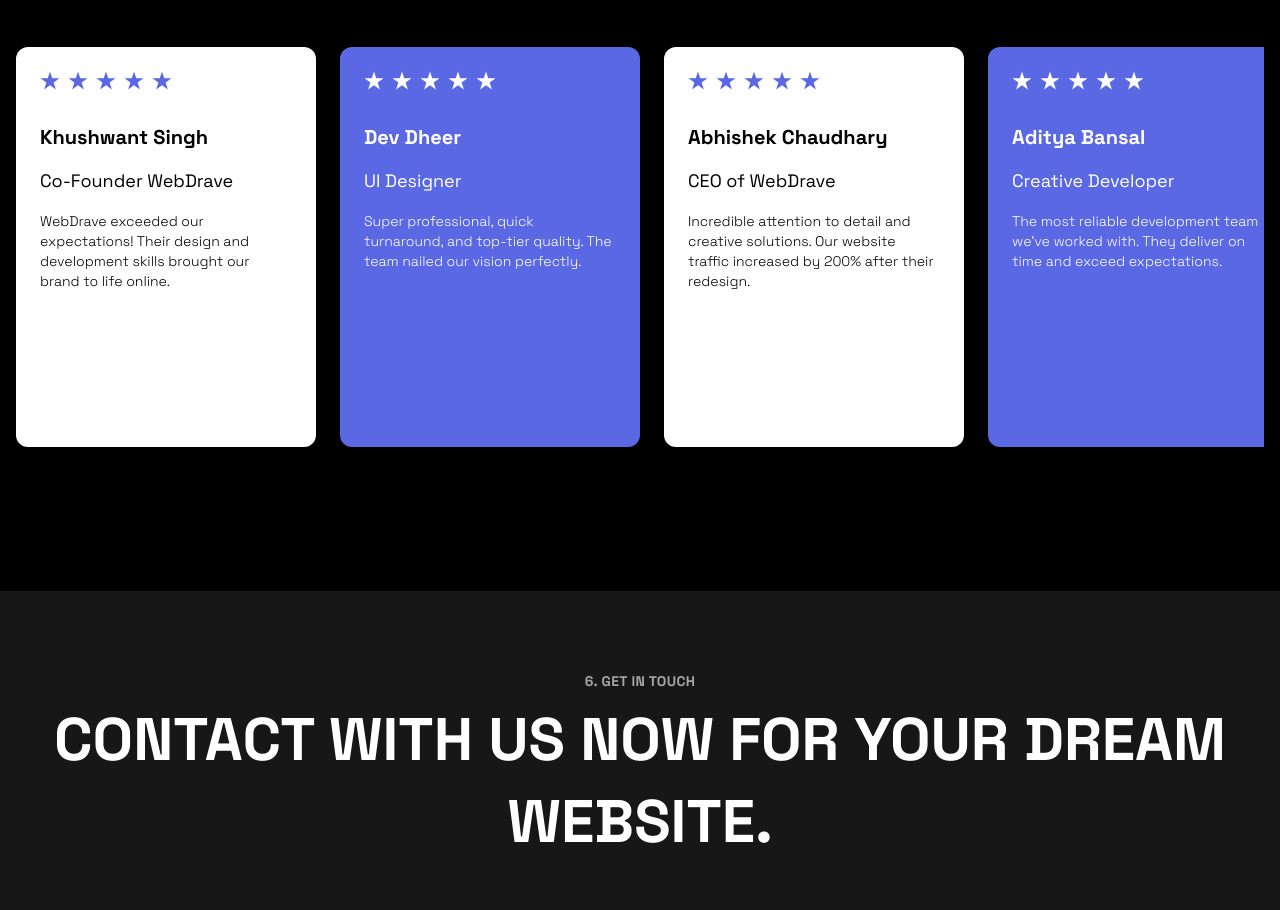
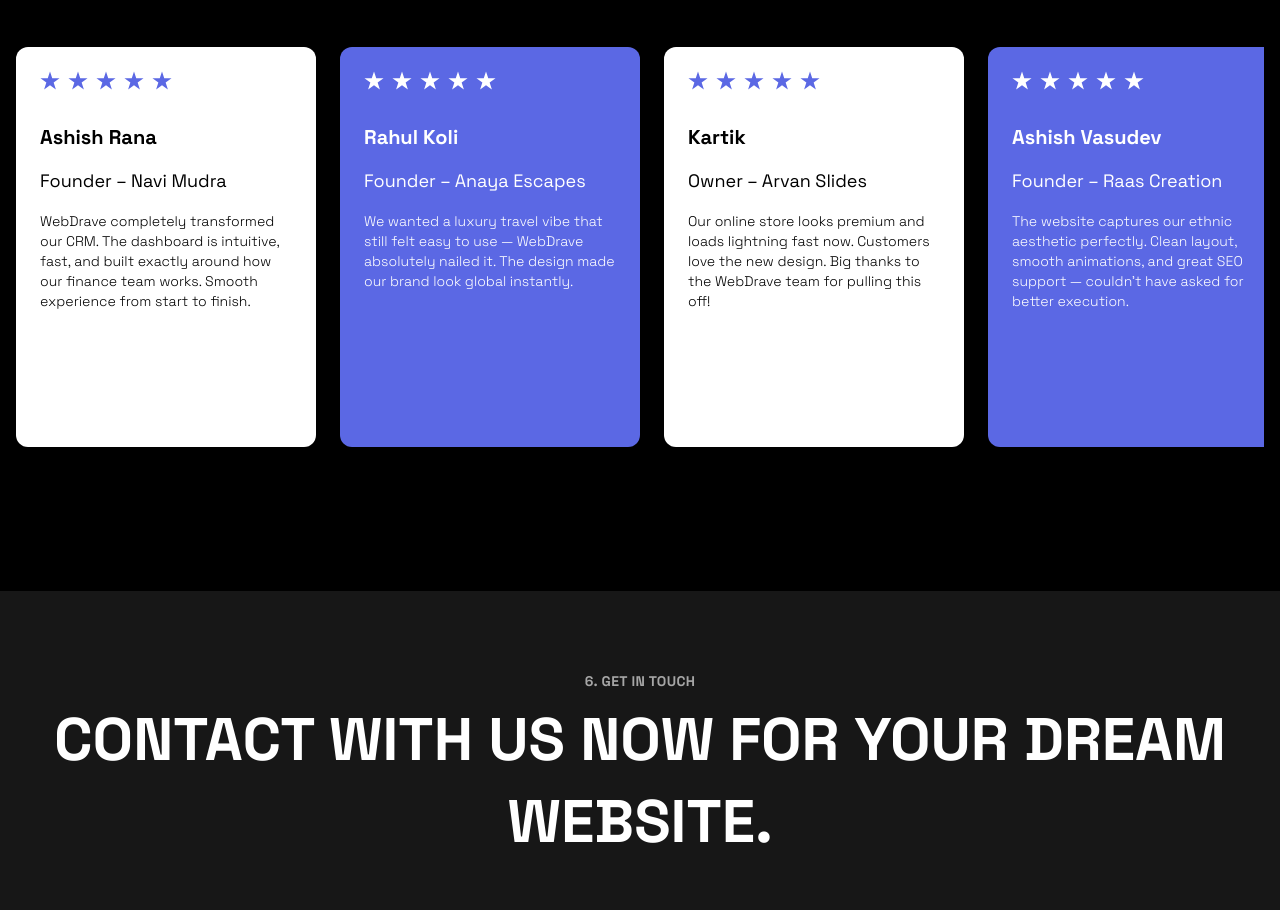
Before and after one commit to AbhishekChoudharyy/Webdrave-SkillsVarz-main, a React (Vite) app: page / in a window 1280 px wide. Shown: the part 8076-8986 px from the top of the page. Built offline with nearby package versions, Linux system fonts and the light colour scheme; a web font is replaced by a local one.

Commit message:
testimonials added

```diff
--- a/src/components/Testimonials.jsx
+++ b/src/components/Testimonials.jsx
@@ -4,49 +4,50 @@ const Testimonials = () => {
     const testimonials = [
 {
     id: 1,
-            name: "Khushwant Singh",
-            role: "Co-Founder WebDrave",
-            text: "WebDrave exceeded our expectations! Their design and development skills brought our brand to life online.",
+    name: "Ashish Rana",
+    role: "Founder – Navi Mudra",
+    text: "WebDrave completely transformed our CRM. The dashboard is intuitive, fast, and built exactly around how our finance team works. Smooth experience from start to finish.",
     bgColor: "bg-white",
     textColor: "text-black",
     starColor: "#5B68E4",
 },
 {
     id: 2,
-            name: "Dev Dheer",
-            role: "UI Designer",
-            text: "Super professional, quick turnaround, and top-tier quality. The team nailed our vision perfectly.",
+    name: "Rahul Koli",
+    role: "Founder – Anaya Escapes",
+    text: "We wanted a luxury travel vibe that still felt easy to use — WebDrave absolutely nailed it. The design made our brand look global instantly.",
     bgColor: "bg-[#5B68E4]",
     textColor: "text-white",
     starColor: "#FFFFFF",
 },
 {
     id: 3,
-            name: "Abhishek Chaudhary",
-            role: "CEO of WebDrave",
-            text: "Incredible attention to detail and creative solutions. Our website traffic increased by 200% after their redesign.",
+    name: "Kartik",
+    role: "Owner – Arvan Slides",
+    text: "Our online store looks premium and loads lightning fast now. Customers love the new design. Big thanks to the WebDrave team for pulling this off!",
     bgColor: "bg-white",
     textColor: "text-black",
     starColor: "#5B68E4",
 },
 {
     id: 4,
-            name: "Aditya Bansal",
-            role: "Creative Developer",
-            text: "The most reliable development team we've worked with. They deliver on time and exceed expectations.",
+    name: "Ashish Vasudev",
+    role: "Founder – Raas Creation",
+    text: "The website captures our ethnic aesthetic perfectly. Clean layout, smooth animations, and great SEO support — couldn’t have asked for better execution.",
     bgColor: "bg-[#5B68E4]",
     textColor: "text-white",
     starColor: "#FFFFFF",
 },
 {
     id: 5,
-            name: "Koushal Jha",
-            role: "SEO Expert",
-            text: "Transformed our mobile app experience completely. User engagement skyrocketed after their redesign.",
+    name: "Shikhar",
+    role: "President – Petals Foundation",
+    text: "WebDrave built our NGO website from scratch with so much care. Their work helped us reach more people and showcase our initiatives beautifully.",
     bgColor: "bg-white",
     textColor: "text-black",
     starColor: "#5B68E4",
 },
+
     ];
 
     const repeated = [...testimonials, ...testimonials]; // Repeat testimonials for infinite scroll effect
```
Lines whose indentation alone changed are shown as unchanged.
